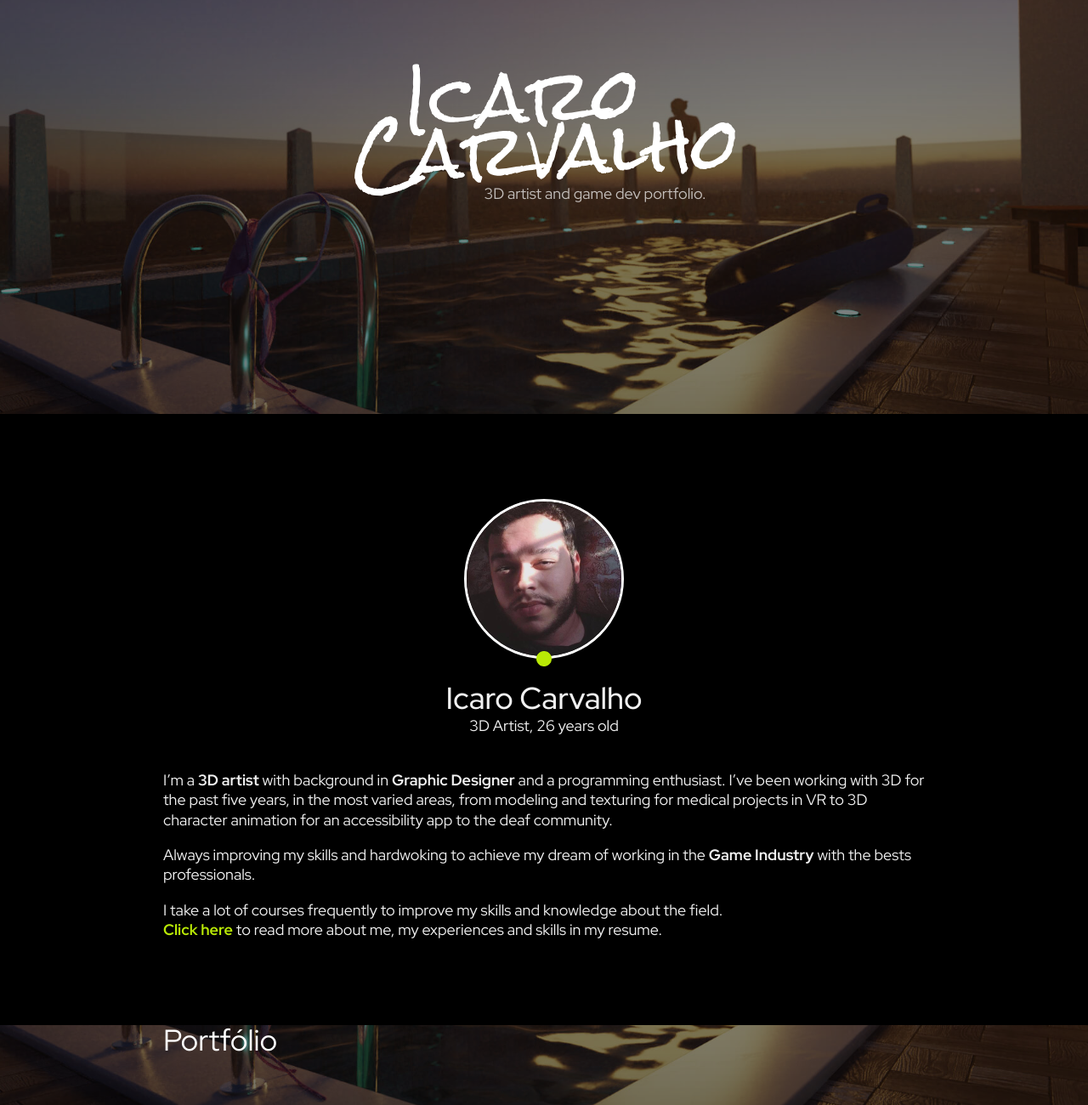
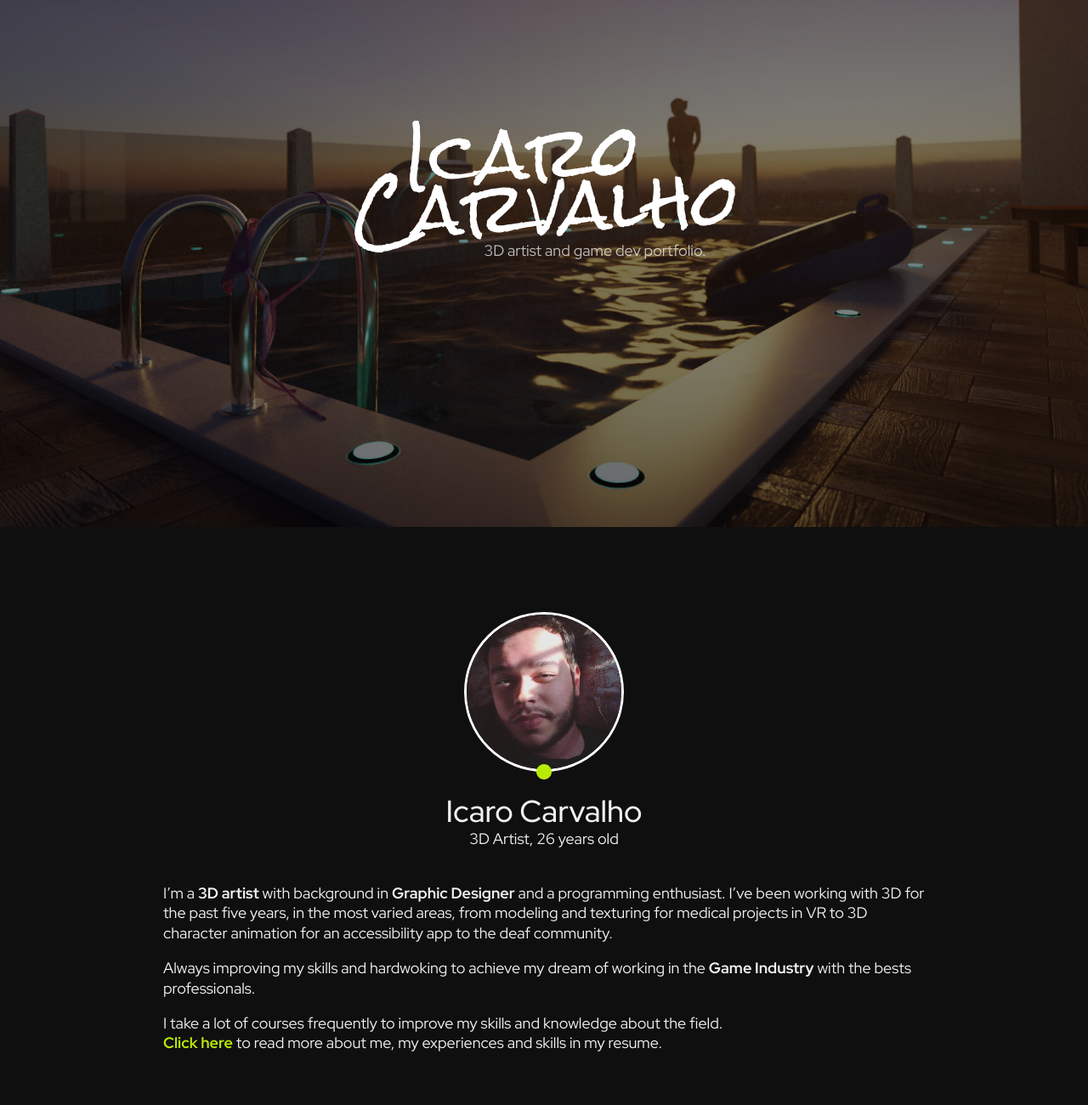
Before and after one commit to icaroc/icaroc.github.io, a plain HTML site: page index.html in a window 1280 px wide. Shown: the part 180-1480 px from the top of the page at 85% size. Drawn offline with Linux system fonts and the light colour scheme.

Commit message:
atualizando o css do about

```diff
--- a/css/about.css
+++ b/css/about.css
@@ -1,13 +1,13 @@
 .about {
-    background-color: black;
-    width: 100%;
+    background-color: rgba(15, 15, 15, 1);
+}
+
+.content-about {
+    width: 70%;
     margin-left: auto;
     margin-right: auto;
 
     padding: 100px 0;
-
-    /* height: auto;
-    margin-top: 150px; */
 }
 
 .avatar {
@@ -63,7 +63,7 @@ p strong {
 }
 
 .paragraph {
-    width: 70%;
+    width: 100%;
     margin: 0 auto;
 }
 
@@ -75,7 +75,7 @@ p {
 
 @media screen and (max-width: 920px){
     .paragraph {
-        width: 90%;
+        width: 100%;
     }
 }
 
--- a/css/home.css
+++ b/css/home.css
@@ -1,4 +1,4 @@
-body {
+.index {
     background-image:
         linear-gradient(
         rgb(0, 0, 0, 0.4) 25%,
@@ -6,21 +6,25 @@ body {
         rgb(0, 0, 0, 0.5) 75%,
         rgb(0, 0, 0, 0.6) 100%),
         url(../img/index/background_index.jpg);
+
     background-size: cover;
     background-attachment: fixed;
     background-repeat: no-repeat;
     background-position: center;
+
+    width: 100%;
+    height: 100vh;
 }
 
 .content-index {
-    width: 70%;
-    margin-left: auto;
-    margin-right: auto;
+    text-align: center;
 
-    margin-top: 250px;
-    margin-bottom: 250px;
+    width: 100%;
+    margin: auto;
 
-    text-align: center;
+    position: absolute;
+    top: 50%;
+    transform: translateY(-50%);
 }
 
 .home-logo {
--- a/index.html
+++ b/index.html
@@ -1,5 +1,5 @@
 <!DOCTYPE html>
-<html id="index">
+<html>
     <head>
         <meta charset="UTF-8">
         <meta name="viewport" content="width=device-width, initial-scale=1.0">
@@ -40,7 +40,7 @@
         </header>
 
         <main>
-            <div class="index">
+            <div class="index" id="index">
                 <div class="content-index">
                     <img class="home-logo" src="img/logo.svg">
                     <h2 class="home-text">3D artist and game dev portfolio.</h2>
@@ -48,6 +48,7 @@
             </div>
 
             <div class="about" id="about">
+                <div class="content-about">
                     <div class="avatar-pack">
                         <img src="img/about/avatar.png" alt="Avatar" class="avatar">
                         <img src="img/about/detalhe_avatar.png" class="avatar-detalhe">
@@ -61,6 +62,7 @@
                         <p>Always improving my skills and hardwoking to achieve my dream of working in the <strong>Game Industry</strong> with the bests professionals.</p>
                         <p>I take a lot of courses frequently to improve my skills and knowledge about the field.<br>
                             <a href="img/Resume_2020.pdf" target="_blank" class="click-here-p"><strong>Click here</strong></a> to read more about me, my experiences and skills in my resume.</p>
+                    </div>
                 </div>
             </div>
 
```
Lines whose indentation alone changed are shown as unchanged.
